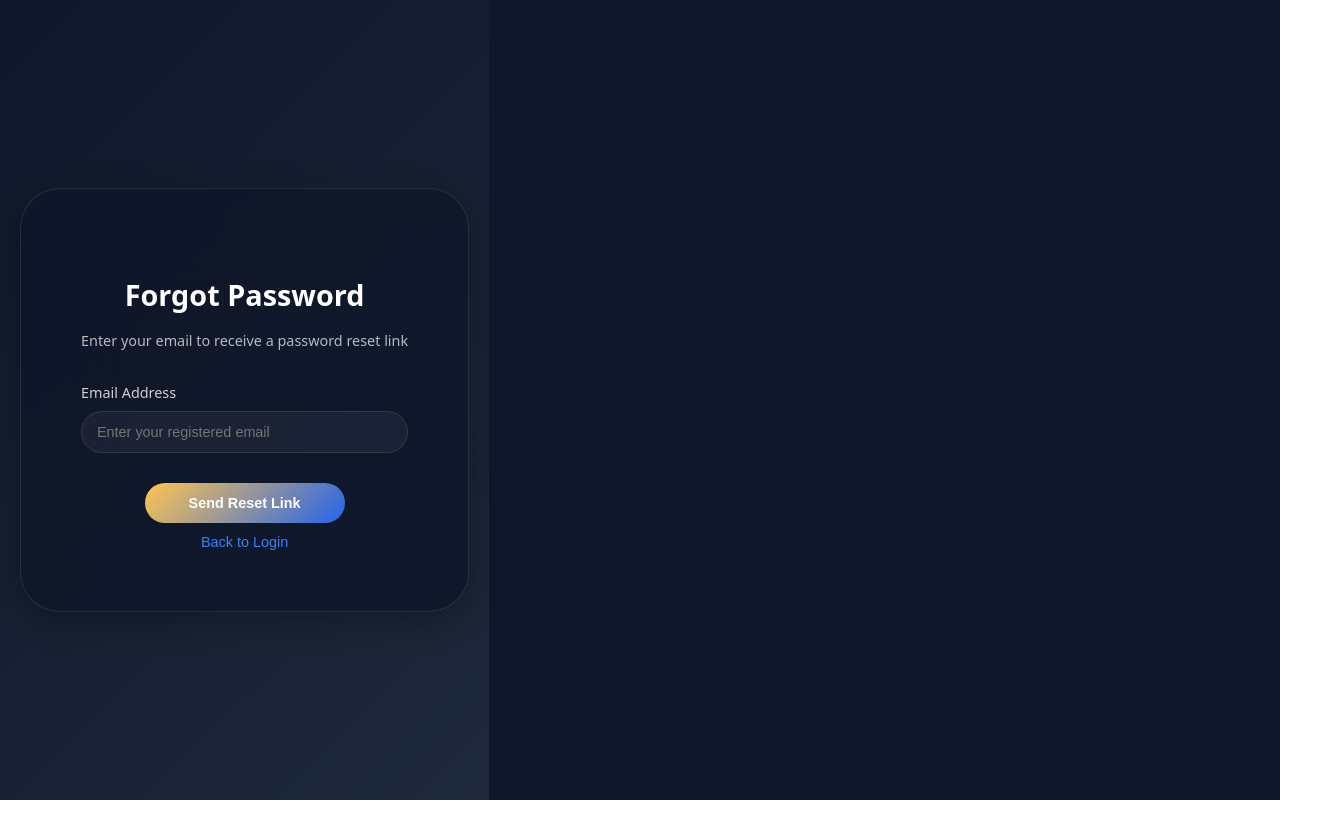
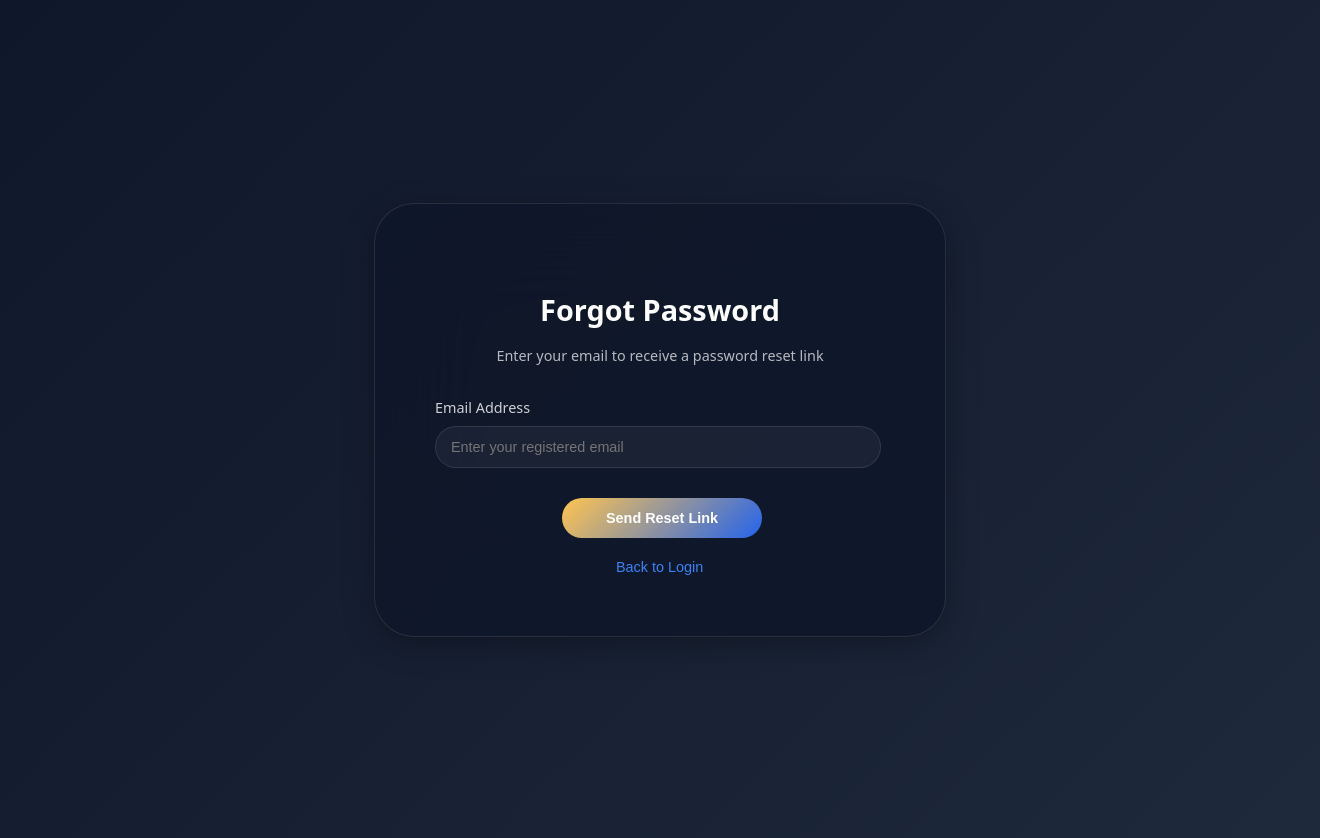
Before and after one commit to hardikkumar4472/CivicConnect-Updated, a React (Vite) app in the folder Frontend/: page /forgot-password in a window 1280 px wide. Shown: the whole page, 1320 px wide, since content can reach past the window. Before the commit the page ends 800 px from the top, so only its background shows below. Built offline with nearby package versions, Linux system fonts and the light colour scheme.

Commit message:
Update ForgotPassword.jsx

```diff
--- a/Frontend/src/pages/ForgotPassword.jsx
+++ b/Frontend/src/pages/ForgotPassword.jsx
@@ -1,199 +1,3 @@
-// import React, { useState, useEffect } from 'react';
-// import axios from 'axios';
-// import { useNavigate } from 'react-router-dom';
-// import { toast } from 'react-toastify';
-
-// const ForgotPassword = () => {
-//   const [email, setEmail] = useState('');
-//   const [isLoading, setIsLoading] = useState(false);
-//   const navigate = useNavigate();
-
-//   useEffect(() => {
-//     document.body.style.margin = '0';
-//     document.body.style.padding = '0';
-//     document.body.style.width = '100%';
-//     document.body.style.overflowX = 'hidden';
-//     document.body.style.backgroundColor = '#0f172a';
-//   }, []);
-
-//   const handleSubmit = async (e) => {
-//     e.preventDefault();
-
-//     if (!email) {
-//       alert('Please enter your email address');
-//       return;
-//     }
-
-//     if (!/\S+@\S+\.\S+/.test(email)) {
-//       alert('Please enter a valid email address');
-//       return;
-//     }
-
-//     setIsLoading(true);
-
-//     try {
-//       const response = await axios.post(
-//         'https://civicconnect-backend.onrender.com/api/citizen/forgot-password',
-//         { email }
-//       );
-
-//       if (response.data.success) {
-//         alert('Password reset link sent successfully! Check your email.', {
-//           position: "top-center",
-//           autoClose: 5000,
-//           hideProgressBar: false,
-//           closeOnClick: true,
-//           pauseOnHover: true,
-//           draggable: true,
-//         });
-
-//         setTimeout(() => {
-//           navigate('/');
-//         }, 3000);
-//       } else {
-//         alert(response.data.message || 'Failed to send reset link');
-//       }
-//     } catch (err) {
-//       if (err.response) {
-//         if (err.response.status === 404) {
-//           alert('Email not found. Please check your email address.');
-//         } else {
-//           alert(err.response.data.message || 'An error occurred. Please try again.');
-//         }
-//       } else {
-//         alert('Network error. Please check your connection.');
-//       }
-//     } finally {
-//       setIsLoading(false);
-//     }
-//   };
-
-//   const styles = {
-//     container: {
-//       display: 'flex',
-//       justifyContent: 'center',
-//       alignItems: 'center',
-//       minHeight: '100vh',
-//       width: '100vw',
-//       background: 'linear-gradient(135deg, #0f172a, #1e293b)',
-//       padding: '20px',
-//     },
-//     card: {
-//       backgroundColor: 'rgba(15, 23, 42, 0.9)',
-//       borderRadius: '40px',
-//       padding: '60px',
-//       boxShadow: '0 8px 32px rgba(0, 0, 0, 0.3)',
-//       backdropFilter: 'blur(50px)',
-//       border: '1px solid rgba(255, 255, 255, 0.1)',
-//       width: '100%',
-//       maxWidth: '450px',
-//       textAlign: 'center',
-//     },
-//     title: {
-//       color: '#fff',
-//       fontSize: '1.8rem',
-//       marginBottom: '10px',
-//     },
-//     subtitle: {
-//       color: 'rgba(255, 255, 255, 0.7)',
-//       fontSize: '0.9rem',
-//       marginBottom: '30px',
-//     },
-//     form: {
-//       display: 'flex',
-//       flexDirection: 'column',
-//       gap: '20px',
-//     },
-//     inputGroup: {
-//       textAlign: 'left',
-//     },
-//     label: {
-//       display: 'block',
-//       marginBottom: '8px',
-//       color: 'rgba(255, 255, 255, 0.8)',
-//       fontSize: '0.9rem',
-//     },
-//     input: {
-//       width: '92%',
-//       padding: '12px 15px',
-//       background: 'rgba(255, 255, 255, 0.05)',
-//       border: '1px solid rgba(255, 255, 255, 0.1)',
-//       borderRadius: '350px',
-//       color: 'white',
-//       fontSize: '0.9rem',
-//     },
-//     button: {
-//       padding: '12px',
-//       background: 'linear-gradient(135deg, #ffc550ff, #2563eb)',
-//       border: 'none',
-//       borderRadius: '560px',
-//       color: 'white',
-//       fontSize: '0.9rem',
-//       fontWeight: '600',
-//       cursor: 'pointer',
-//       transition: 'all 0.3s ease',
-//       marginTop: '10px',
-//       display: 'flex',
-//       alignItems: 'center',
-//       justifyContent: 'center',
-//       maxWidth: '200px',
-//       width: '100%',
-//       marginLeft: '127px'
-//     },
-//     backButton: {
-//       background: 'transparent',
-//       border: 'none',
-//       color: '#3b82f6',
-//       cursor: 'pointer',
-//       marginTop: '20px',
-//       fontSize: '0.9rem',
-//       display: 'flex',
-//       alignItems: 'center',
-//       justifyContent: 'center',
-//       marginLeft: '175px'
-//     },
-//   };
-
-//   return (
-//     <div style={styles.container}>
-//       <div style={styles.card}>
-//         <h2 style={styles.title}>Forgot Password</h2>
-//         <p style={styles.subtitle}>Enter your email to receive a password reset link</p>
-
-//         <form onSubmit={handleSubmit} style={styles.form}>
-//           <div style={styles.inputGroup}>
-//             <label style={styles.label}>Email Address</label>
-//             <input
-//               type="email"
-//               value={email}
-//               onChange={(e) => setEmail(e.target.value)}
-//               placeholder="Enter your registered email"
-//               style={styles.input}
-//               required
-//             />
-//           </div>
-
-//           <button
-//             type="submit"
-//             style={styles.button}
-//             disabled={isLoading}
-//           >
-//             {isLoading ? 'Sending...' : 'Send Reset Link'}
-//           </button>
-//         </form>
-
-//         <button
-//           onClick={() => navigate('/')}
-//           style={styles.backButton}
-//         >
-//           Back to Login
-//         </button>
-//       </div>
-//     </div>
-//   );
-// };
-
-// export default ForgotPassword;
 import React, { useState, useEffect } from 'react';
 import axios from 'axios';
 import { useNavigate } from 'react-router-dom';
@@ -210,14 +14,6 @@ const ForgotPassword = () => {
     document.body.style.width = '100%';
     document.body.style.overflowX = 'hidden';
     document.body.style.backgroundColor = '#0f172a';
-
-    return () => {
-      document.body.style.margin = '';
-      document.body.style.padding = '';
-      document.body.style.width = '';
-      document.body.style.overflowX = '';
-      document.body.style.backgroundColor = '';
-    };
   }, []);
 
   const handleSubmit = async (e) => {
@@ -278,11 +74,9 @@ const ForgotPassword = () => {
       justifyContent: 'center',
       alignItems: 'center',
       minHeight: '100vh',
-      width: '100%',
+      width: '100vw',
       background: 'linear-gradient(135deg, #0f172a, #1e293b)',
-      padding: '0',
-      margin: '0',
-      boxSizing: 'border-box',
+      padding: '20px',
     },
     card: {
       backgroundColor: 'rgba(15, 23, 42, 0.9)',
@@ -294,8 +88,6 @@ const ForgotPassword = () => {
       width: '100%',
       maxWidth: '450px',
       textAlign: 'center',
-      margin: '20px',
-      boxSizing: 'border-box',
     },
     title: {
       color: '#fff',
@@ -322,14 +114,13 @@ const ForgotPassword = () => {
       fontSize: '0.9rem',
     },
     input: {
-      width: '100%',
+      width: '92%',
       padding: '12px 15px',
       background: 'rgba(255, 255, 255, 0.05)',
       border: '1px solid rgba(255, 255, 255, 0.1)',
       borderRadius: '350px',
       color: 'white',
       fontSize: '0.9rem',
-      boxSizing: 'border-box',
     },
     button: {
       padding: '12px',
@@ -345,9 +136,9 @@ const ForgotPassword = () => {
       display: 'flex',
       alignItems: 'center',
       justifyContent: 'center',
+      maxWidth: '200px',
       width: '100%',
-      maxWidth: '200px',
-      margin: '10px auto',
+      marginLeft: '127px'
     },
     backButton: {
       background: 'transparent',
@@ -359,29 +150,9 @@ const ForgotPassword = () => {
       display: 'flex',
       alignItems: 'center',
       justifyContent: 'center',
-      width: '100%',
-      margin: '0 auto',
+      marginLeft: '175px'
     },
   };
-
-  // Media query adjustments
-  const isMobile = window.innerWidth <= 768;
-
-  if (isMobile) {
-    // Mobile-specific adjustments
-    styles.card.padding = '40px 20px';
-    styles.card.margin = '15px';
-    styles.card.borderRadius = '30px';
-    styles.title.fontSize = '1.5rem';
-    styles.subtitle.fontSize = '0.85rem';
-    styles.subtitle.marginBottom = '25px';
-    styles.input.padding = '10px 15px';
-    styles.input.fontSize = '0.85rem';
-    styles.button.padding = '10px';
-    styles.button.fontSize = '0.85rem';
-    styles.button.maxWidth = '180px';
-    styles.backButton.fontSize = '0.85rem';
-  }
 
   return (
     <div style={styles.container}>
```
